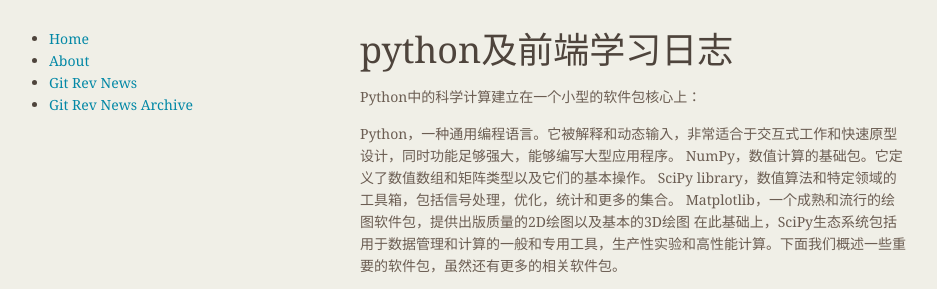
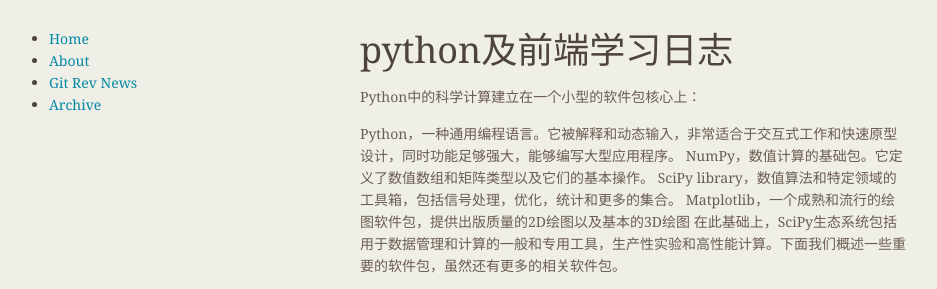
Before and after one commit to jingsupo/new, a Jekyll site: the page built from index.md, in a window 1280 px wide. Shown: the top 289 px of the page, without its empty margins (174-1111 px from the left). Built offline with Jekyll 4.4.1, drawn with Linux system fonts in a browser that asks for light colours.

Commit message:
Update archive.md

```diff
--- a/rev_news/archive.md
+++ b/rev_news/archive.md
@@ -1,11 +1,11 @@
 ---
 layout: default
-title: Git Rev News Archive
+title: Archive
 ---
 
 # Archive
 
-Here you can see all the previous editions.
+Here you can see all the previous posts.
 
 <ul>
   {% for post in site.posts %}
```
